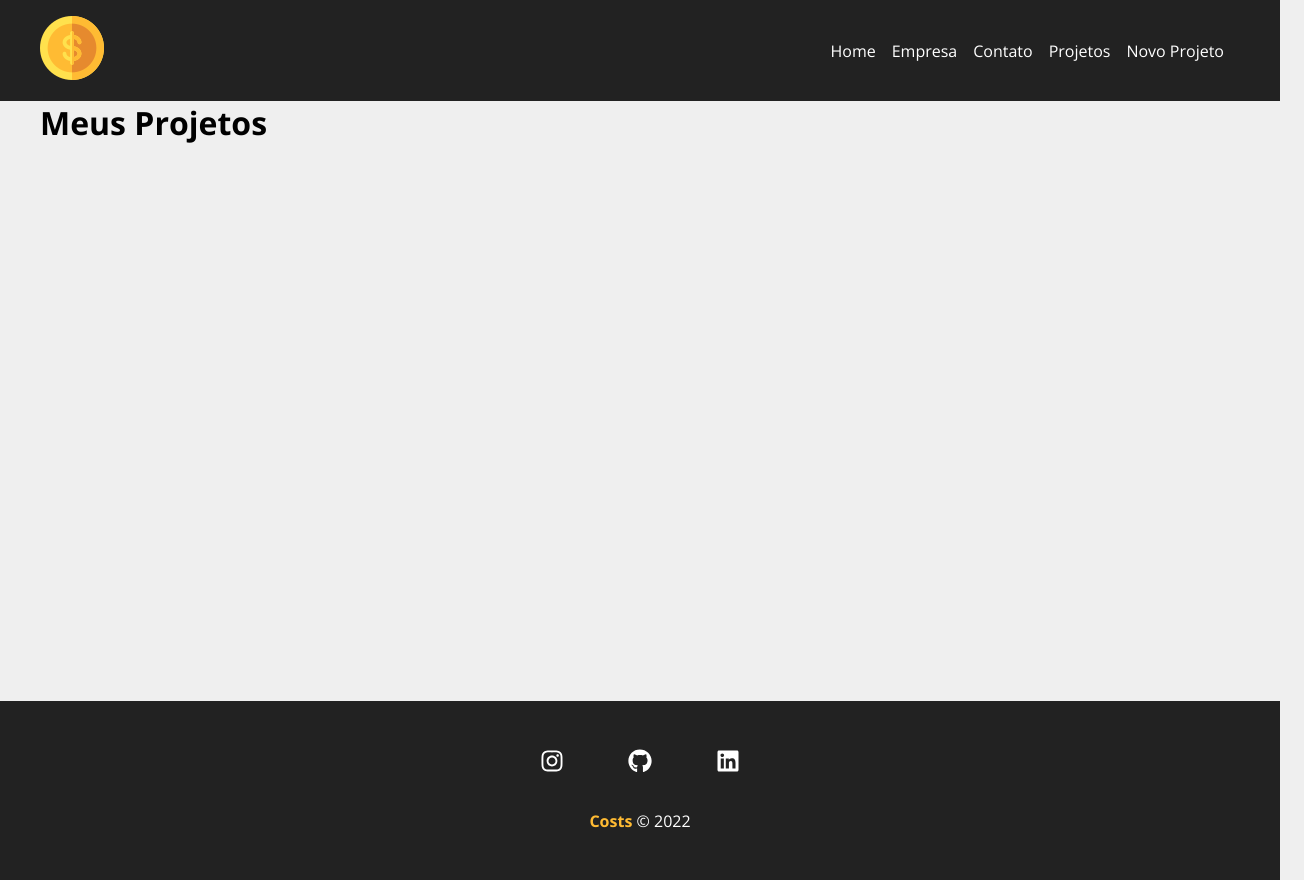
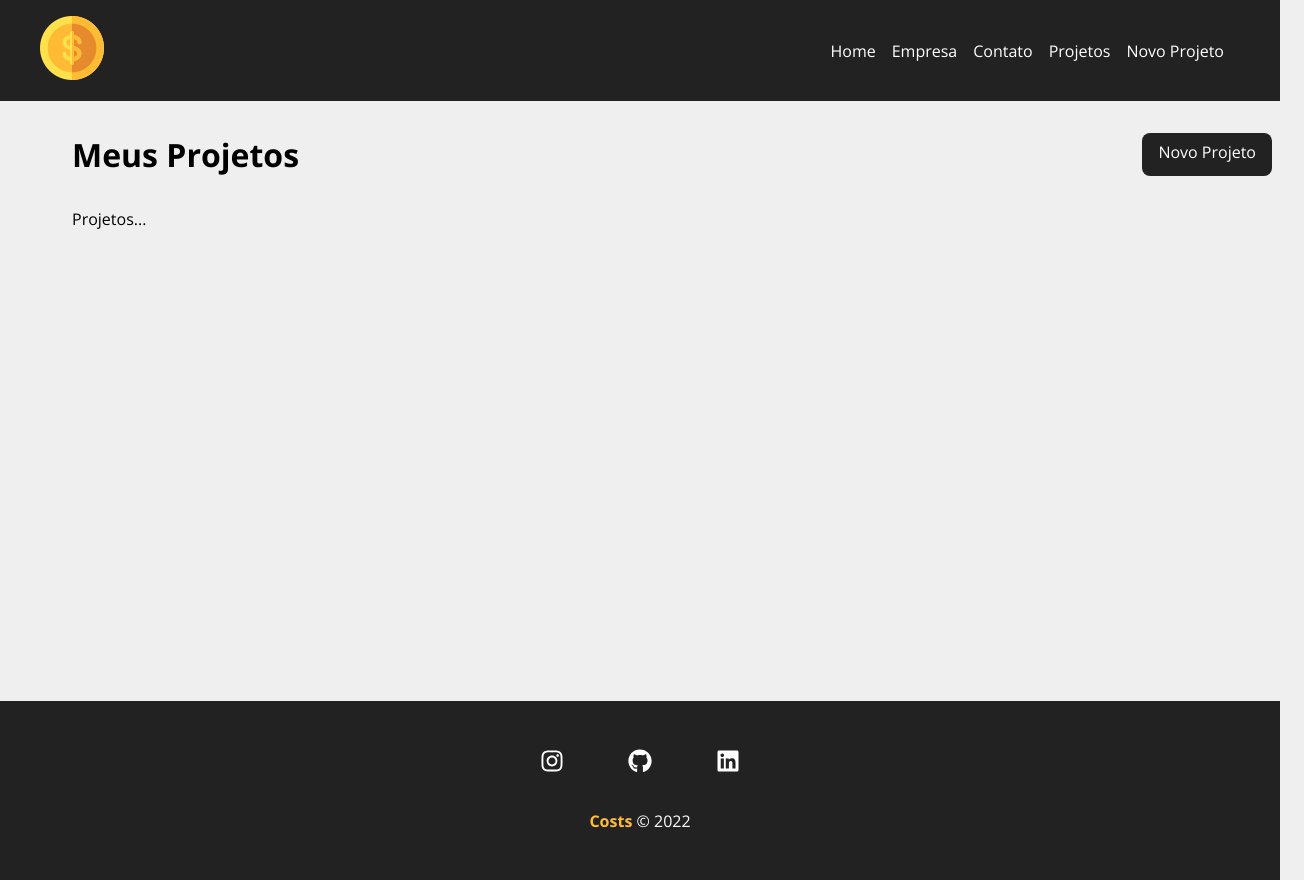
Before and after one commit to Driinho/Projeto_Costs, a React (Create React App) app: page /projects in a window 1280 px wide. Shown: the whole page, 1304 px wide, since content can reach past the window. Built offline with nearby package versions, Linux system fonts and the light colour scheme.

Commit message:
Preparando a tela para mostrar os projetos ja criado

```diff
--- a/src/components/Form/Submit/SubmitButton.module.css
+++ b/src/components/Form/Submit/SubmitButton.module.css
@@ -5,9 +5,11 @@
     text-decoration: none;
     transition: 0.5s;
     cursor: pointer;
+    border-radius: 8px;
     border: none;
 }
 
 .btn:hover {
     color: #ffbb33;
+    transform: scale(1.01);
 }
--- a/src/components/layout/Footer/Footer.js
+++ b/src/components/layout/Footer/Footer.js
@@ -3,17 +3,22 @@ import { FaInstagram, FaGithub, FaLinkedin } from 'react-icons/fa'
 import styles from './Footer.module.css'
 
 function Footer() {
+
+    function novaAba(url) {
+        window.open(url, '_blank')
+    }
+
     return (
         <footer className={styles.footer}>
             <ul className={styles.social_list}>
                 <li>
-                    <FaInstagram />
+                    <FaInstagram onClick={() => novaAba('https://instagram.com')}/>
                 </li>
                 <li>
-                    <FaGithub />
+                    <FaGithub onClick={() => novaAba('https://github.com/Driinho')}/>
                 </li>
                 <li>
-                    <FaLinkedin />
+                    <FaLinkedin onClick={() => novaAba('https://www.linkedin.com/in/pedro-nascimento-4906b5217/')}/>
                 </li>
             </ul>
             <p className={styles.copy_right}>
--- a/src/components/pages/Projects/Projects.js
+++ b/src/components/pages/Projects/Projects.js
@@ -1,6 +1,10 @@
 import { useLocation } from 'react-router-dom'
 
+import Container from '../../layout/Container/Container'
 import Message from '../../layout/Message/Message'
+import LinkButton from '../../layout/LinkButton/LinkButton'
+
+import styles from './Projects.module.css'
 
 function Projects() {
     const location = useLocation()
@@ -12,9 +16,15 @@ function Projects() {
     }
 
     return (
-        <div>
-            <h1>Meus Projetos</h1>
+        <div className={styles.project_container}>
+            <div className={styles.title_container}>
+                <h1>Meus Projetos</h1>
+                <LinkButton to="/newproject" text="Novo Projeto"/>
+            </div>
             {message && <Message type="success" msg={message} />}
+            <Container customClass="start">
+                <p>Projetos...</p>
+            </Container>
         </div>
     )
 }
--- a/src/components/pages/Projects/Projects.module.css
+++ b/src/components/pages/Projects/Projects.module.css
@@ -0,0 +1,9 @@
+.project_container {
+    padding: 2rem;
+}
+
+.title_container {
+    display: flex;
+    justify-content: space-between;
+    margin-bottom: 2rem;
+}
```
